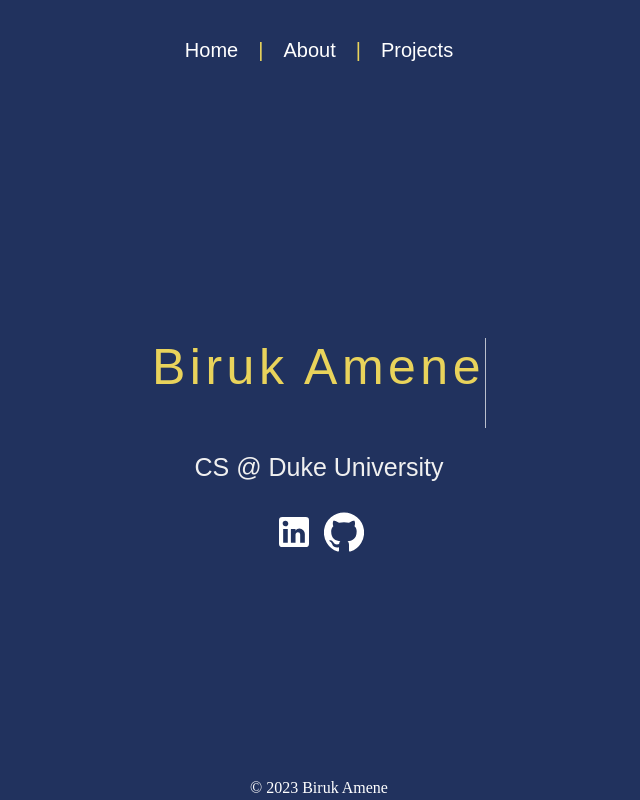
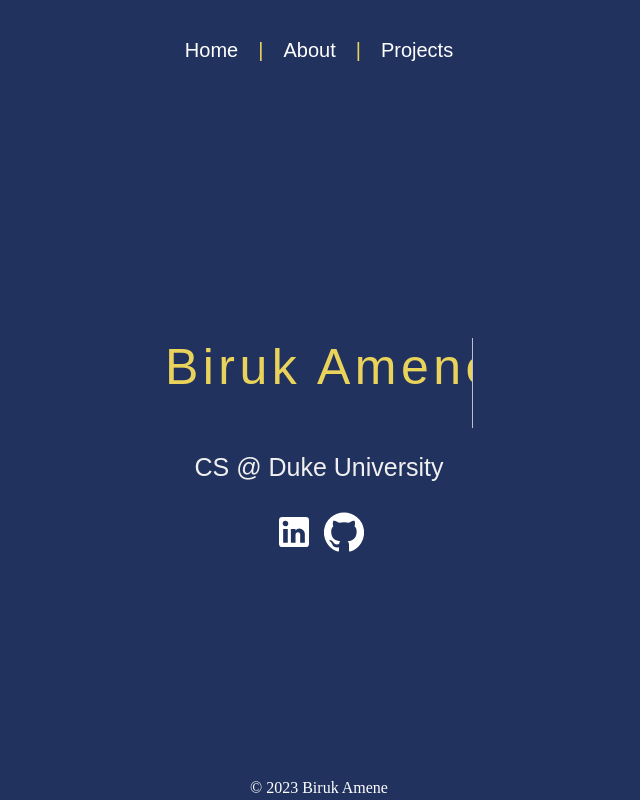
Before and after one commit to bsamene/biruk-portfolio, a React (Create React App) app: page /biruk-portfolio/homepage in a window 1280 px wide. Shown: the whole page, without its empty margins (321-961 px from the left). Built offline with nearby package versions, Linux system fonts and the light colour scheme.

Commit message:
added initial typing effect

```diff
--- a/src/styles/Home.css
+++ b/src/styles/Home.css
@@ -37,7 +37,7 @@
     position: relative;
     padding-bottom: 70px;
     animation:
-    typing 1.5s steps(26, end),
+    typing 1.5s steps(26, end) 1.5s 1 normal both,
     blink-caret 0.5s linear infinite;
 }
 
```
